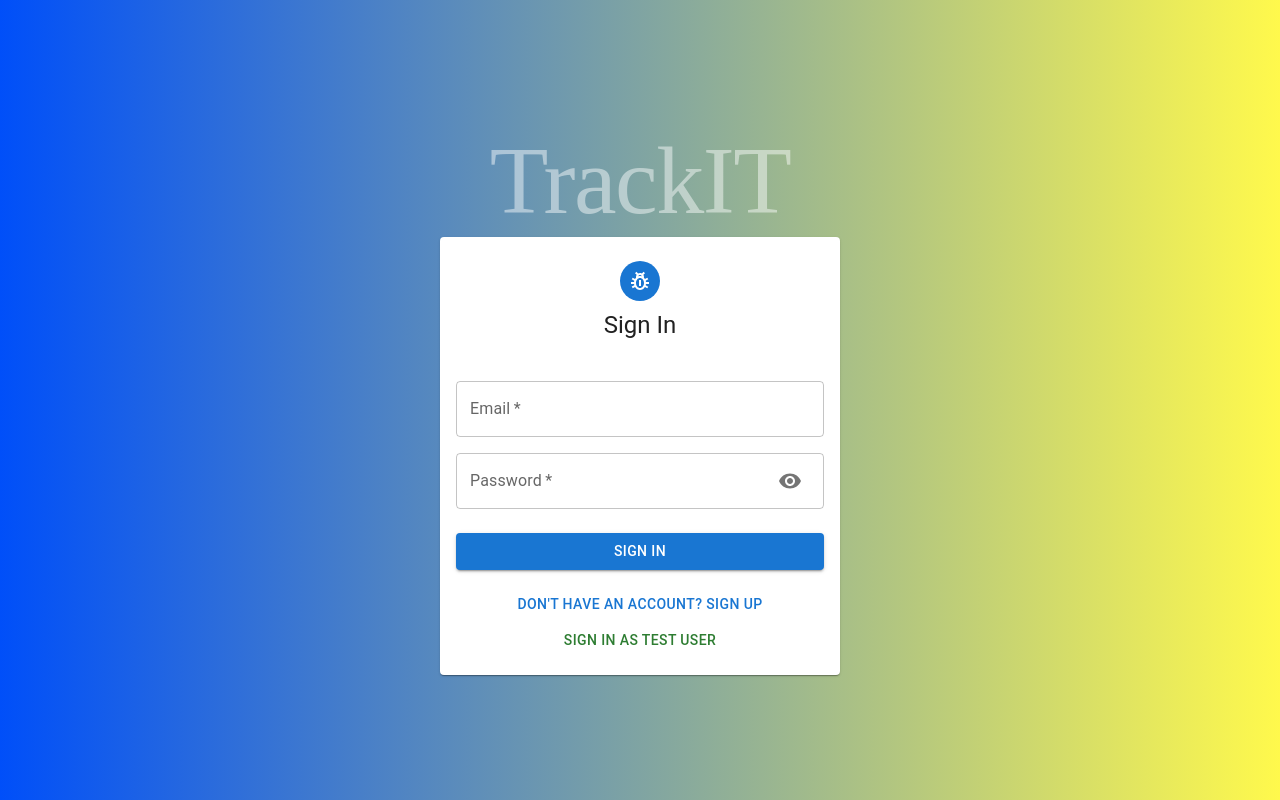
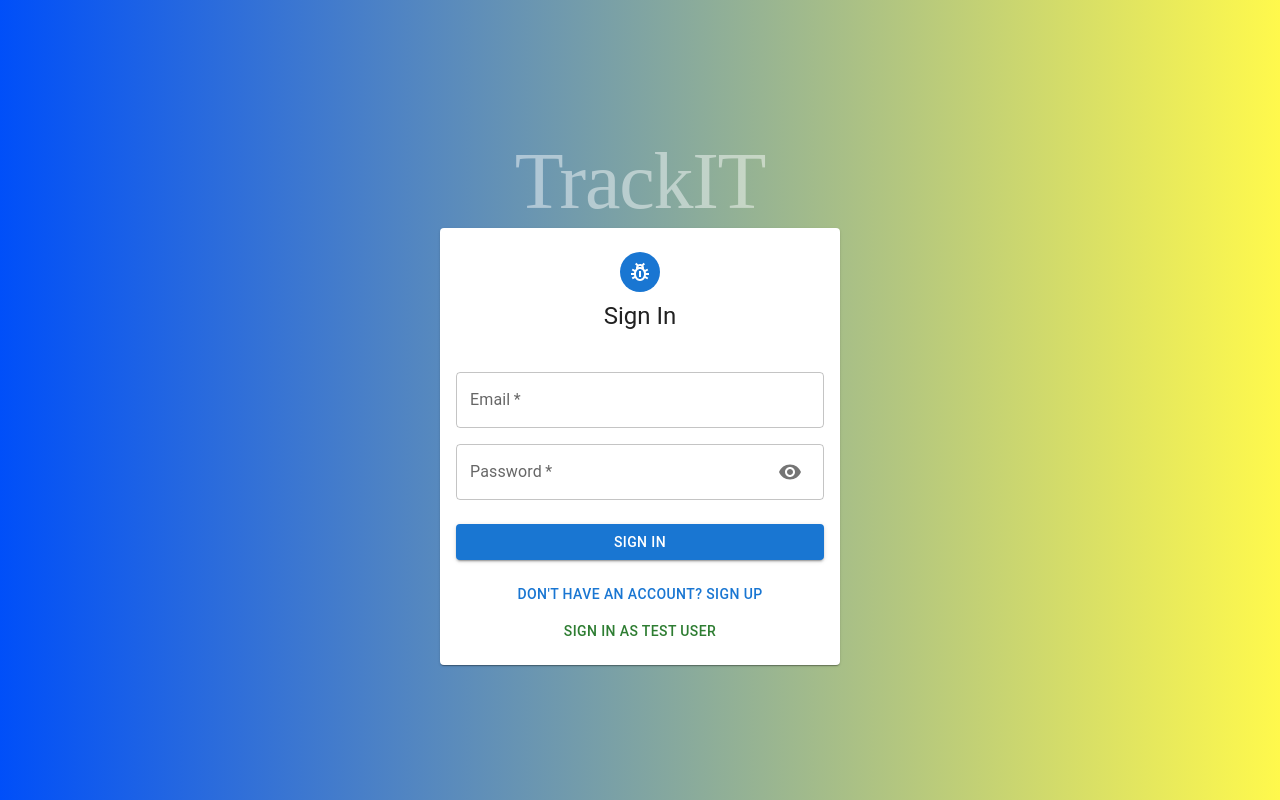
Before and after one commit to mercadorico/TrackIT-client, a React (Create React App) app: page /auth in a window 1280 px wide. Built offline with nearby package versions, Linux system fonts and the light colour scheme.

Commit message:
Modify font size for smaller screens.

```diff
--- a/src/components/Auth/Auth.js
+++ b/src/components/Auth/Auth.js
@@ -68,7 +68,7 @@ const Auth = () => {
       <Container component='main' maxWidth='md' sx={{display: 'flex', alignItems: 'center', height: '100vh'}}>
       <Container sx={{display: 'flex', flexDirection: 'column', alignItems: 'center'}}>
           <Box >
-            <Typography variant='h1' color='#FFF7' sx={{fontFamily: 'Raleway sans-serif', fontSize: '5'}}>
+            <Typography variant='h1' color='#FFF7' sx={{fontFamily: 'Raleway sans-serif', fontSize: {lg: '5rem', xs: '3rem'}}}>
               TrackIT
             </Typography>
           </Box>
```
